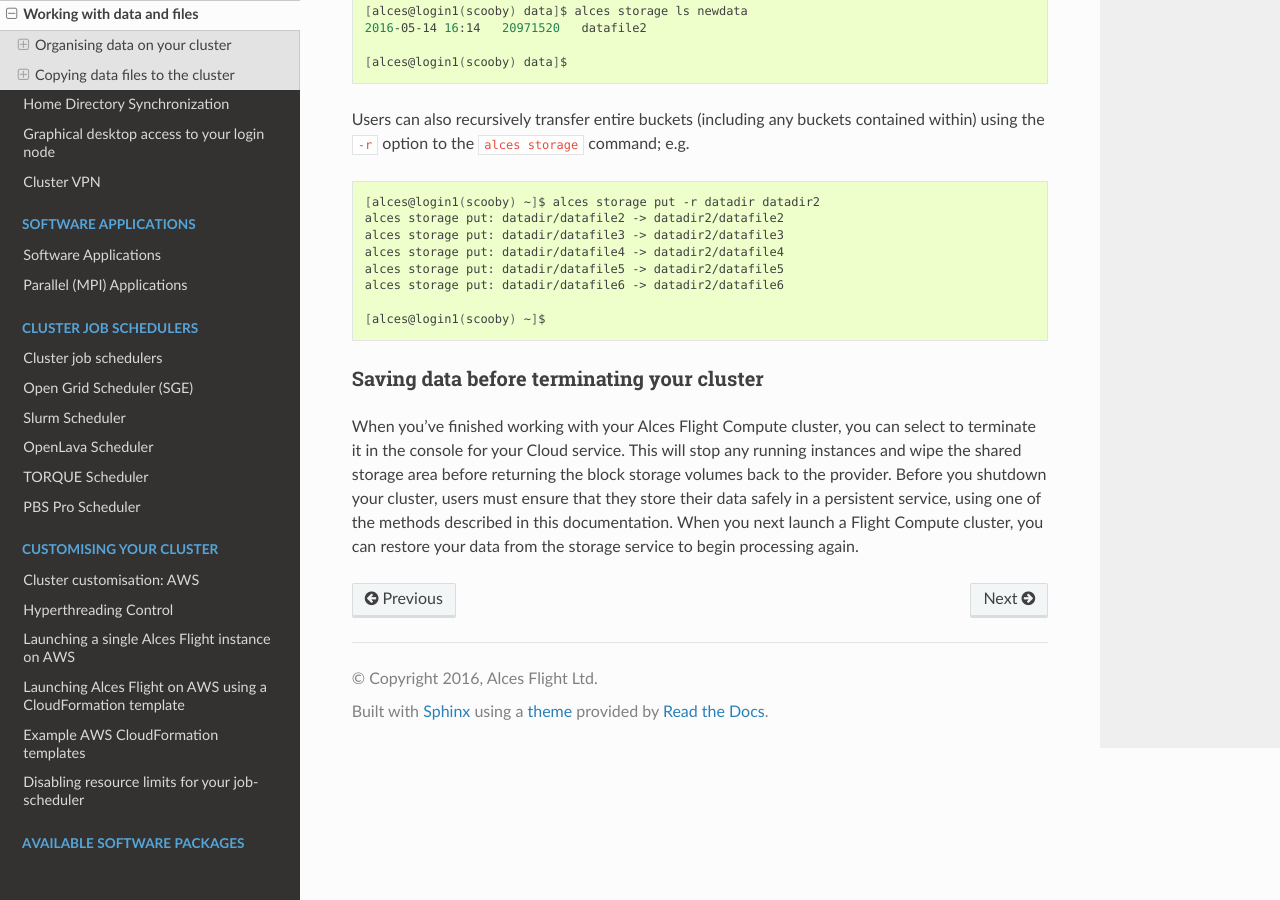
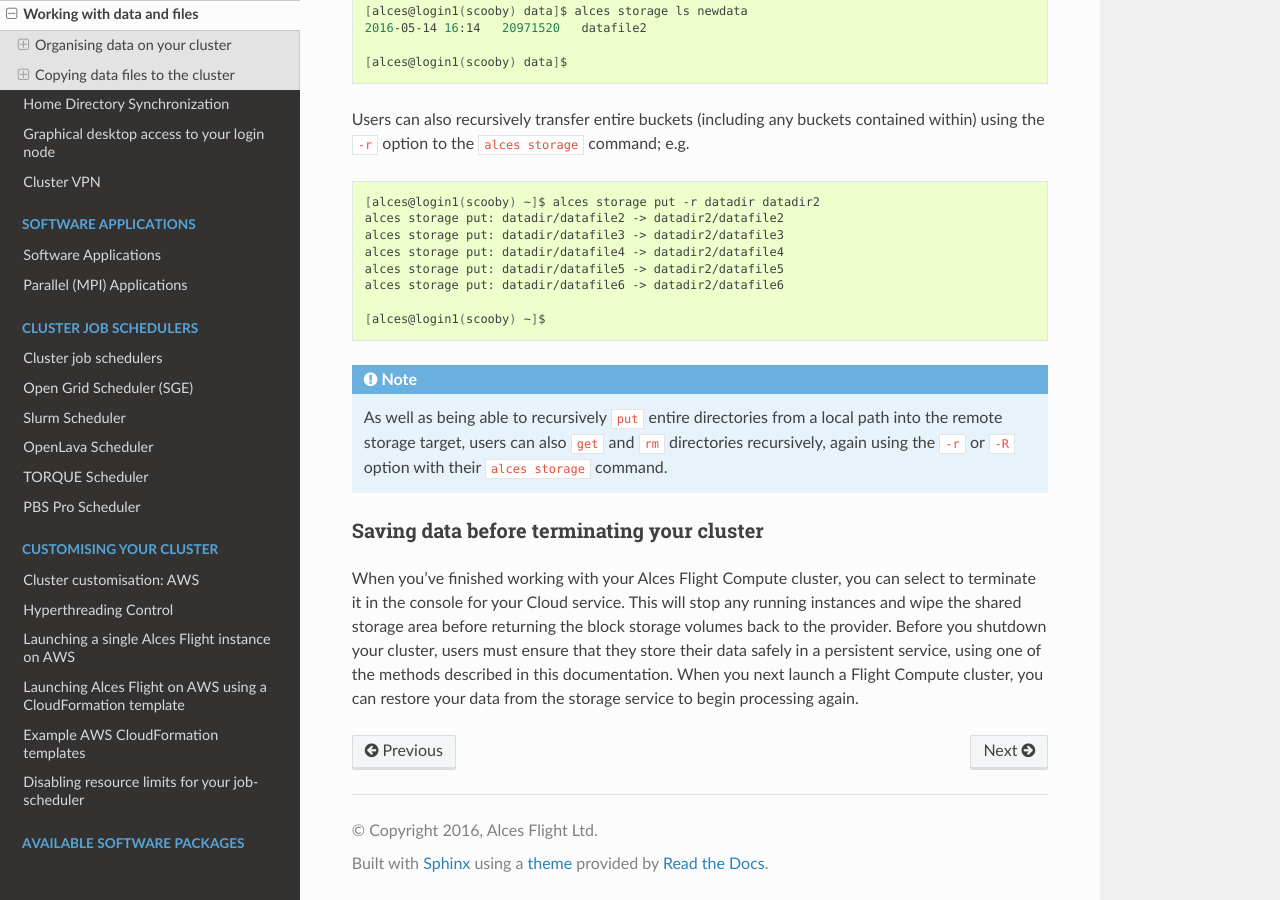
Before and after one commit to alces-software/flight-appliance-docs, a Sphinx documentation site: the page built from docs/source/databasics/data_basics.rst, in a window 1280 px wide and 900 px high, scrolled down 7298 px. Built offline with Sphinx 7.4.7 and the Read the Docs theme 2.0.0, drawn with Linux system fonts in a browser that asks for light colours.

Commit message:
Note use of recursive option with `get` and `rm`   - Refs #44

```diff
--- a/docs/source/databasics/data_basics.rst
+++ b/docs/source/databasics/data_basics.rst
@@ -255,6 +255,8 @@
 
     [alces@login1(scooby) ~]$
 
+.. note:: As well as being able to recursively ``put`` entire directories from a local path into the remote storage target, users can also ``get`` and ``rm`` directories recursively, again using the ``-r`` or ``-R`` option with their ``alces storage`` command.
+
 Saving data before terminating your cluster
 -------------------------------------------
 
```
